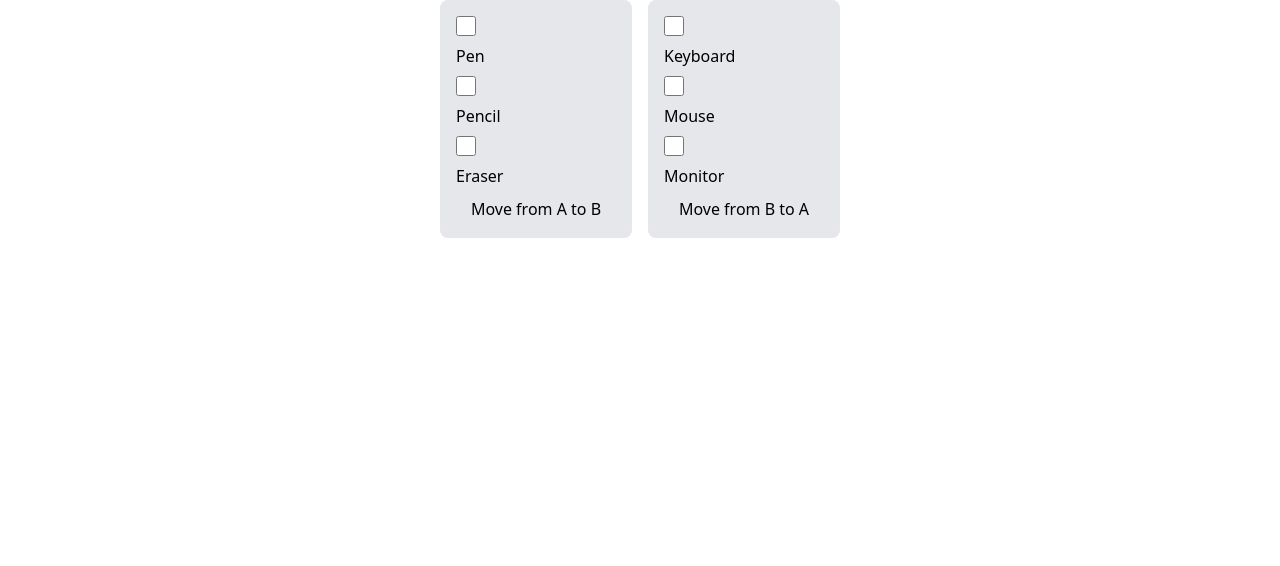
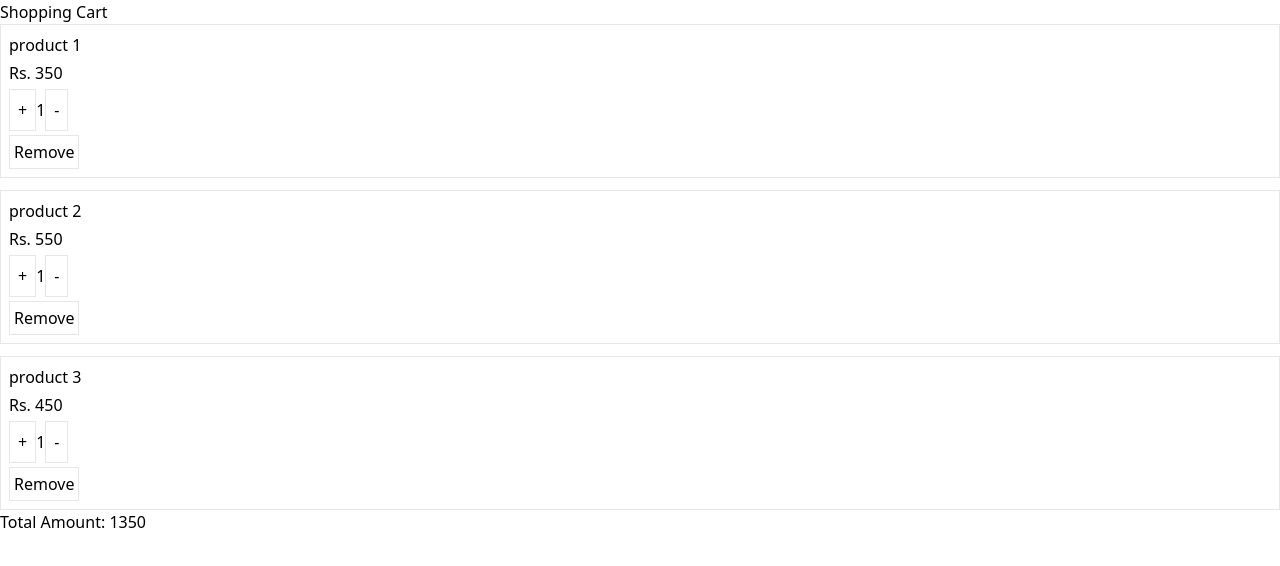
Before and after one commit to sdupadhyay/React-Coding-Questions, a React (Vite) app: page / in a window 1280 px wide. Shown: the top 566 px of the page. Built offline with nearby package versions, Linux system fonts and the light colour scheme.

Commit message:
Shopping Cart Question Added

```diff
--- a/src/App.jsx
+++ b/src/App.jsx
@@ -1,9 +1,11 @@
 import React from "react";
 import Box from "./questons/Box";
+import { ShoppingCart } from "./questons/ShoppingCart";
 function App() {
   return (
     <>
-      <Box />
+      {/* <Box /> */}
+       <ShoppingCart/>
     </>
   );
 }
--- /dev/null
+++ b/src/constants/cartData.js
@@ -0,0 +1,20 @@
+export const cartData = [
+    {
+        productTitle:"product 1",
+        productPrice:350,
+        quantity: 1,
+        id: 1
+    },
+    {
+        productTitle:"product 2",
+        productPrice:550,
+        quantity: 1,
+        id: 2
+    },
+    {
+        productTitle:"product 3",
+        productPrice:450,
+        quantity: 1,
+        id: 3
+    }
+]
--- /dev/null
+++ b/src/questons/ShoppingCart.jsx
@@ -0,0 +1,75 @@
+import {  useState } from "react";
+import { cartData } from "../constants/cartData";
+
+export const ShoppingCart = () => {
+  const [productData, setProductData] = useState(cartData);
+  const handleclick = (increment, id) => {
+    if (increment) {
+      const updatedProductData = productData?.map((ele) =>
+        ele?.id == id ? { ...ele, quantity: +ele?.quantity + 1 } : ele
+      );
+      setProductData(updatedProductData);
+    } else {
+      const updatedProductData = productData?.map((ele) =>
+        ele?.id == id ? { ...ele, quantity: +ele?.quantity - 1 } : ele
+      );
+      setProductData(updatedProductData);
+    }
+  };
+  const removeProduct = (id) => {
+    setProductData(productData?.filter((ele) => ele?.id != id));
+  };
+  const total = productData?.reduce(
+    (acc, ele) => acc + ele?.productPrice * ele?.quantity,
+    0
+  );
+  return (
+    <>
+      <div>
+        <h1>Shopping Cart</h1>
+        <div className="flex flex-col gap-3">
+          {productData?.map((ele, ind) => (
+            <ShoppingCard
+              key={ind}
+              {...ele}
+              handleclick={handleclick}
+              handleRemove={removeProduct}
+            />
+          ))}
+        </div>
+        <h3>Total Amount: {total}</h3>
+      </div>
+    </>
+  );
+};
+const ShoppingCard = ({
+  productTitle = "",
+  productPrice = 0,
+  quantity = 1,
+  handleclick,
+  id,
+  handleRemove,
+}) => {
+  return (
+    <>
+      <div className="border p-2 flex flex-col gap-1">
+        <p>{productTitle}</p>
+        <p>Rs. {productPrice}</p>
+        <div>
+          <button onClick={() => handleclick(true, id)} className="border p-2">
+            +
+          </button>
+          <span>{quantity}</span>
+          <button onClick={() => handleclick(false, id)} className="border p-2">
+            -
+          </button>
+        </div>
+        <div>
+          <button onClick={() => handleRemove(id)} className="border p-1">
+            Remove
+          </button>
+        </div>
+      </div>
+    </>
+  );
+};
```
